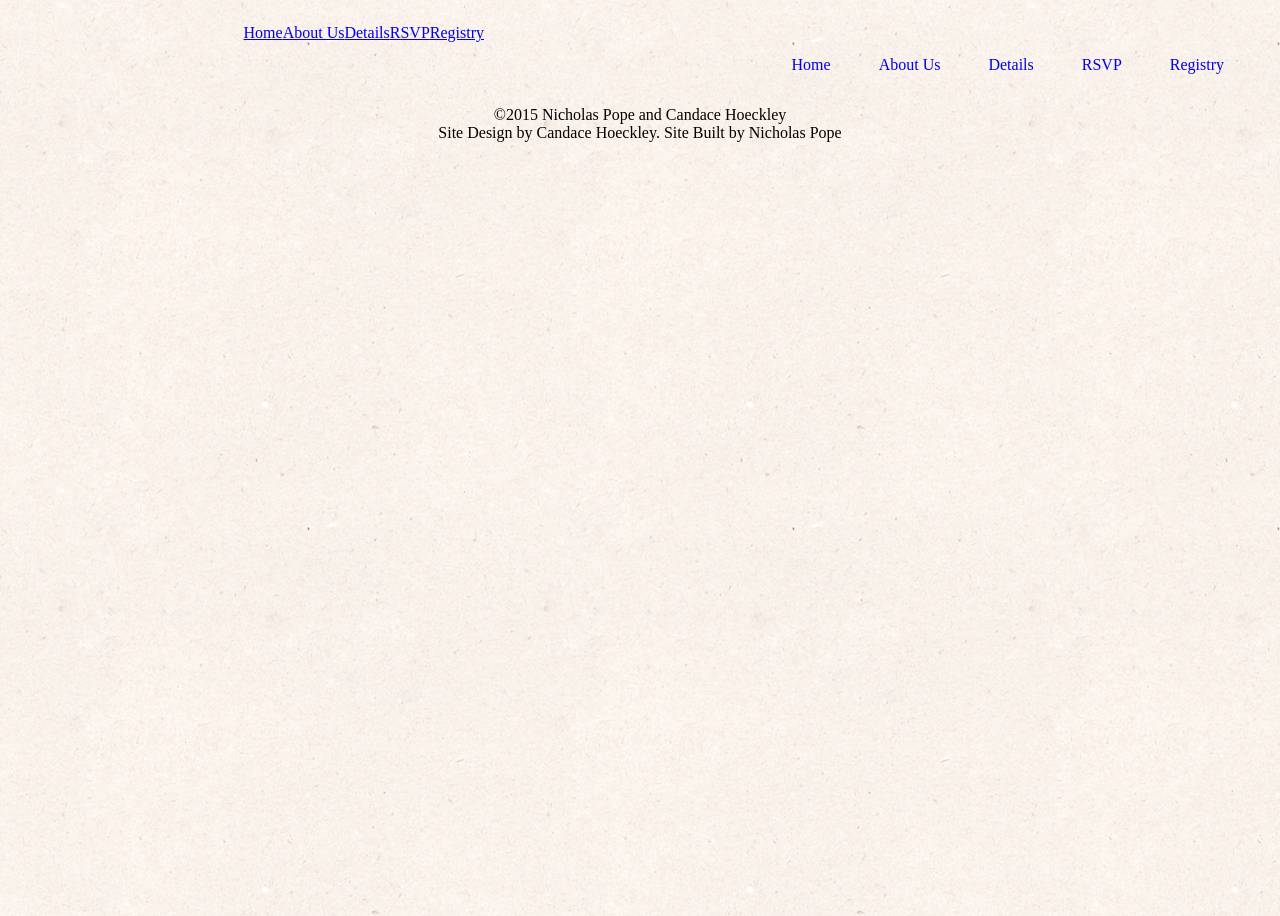
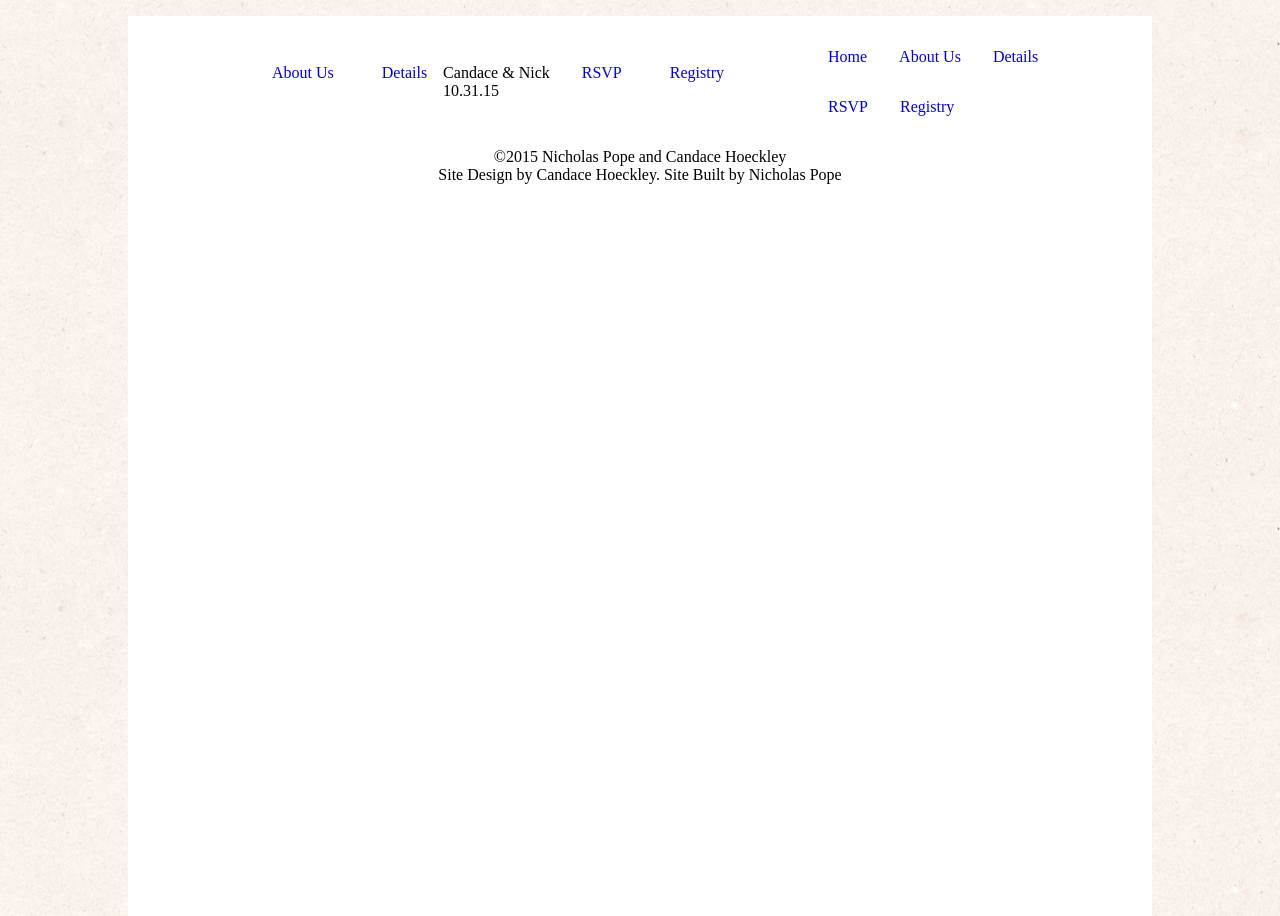
Before and after one commit to pope410211/onelovetorulethemall, a Jekyll site: the page built from index.html, in a window 1280 px wide. Built offline with Jekyll 4.4.1, drawn with Linux system fonts in a browser that asks for light colours.

Commit message:
working on NAV need to start feature branch

```diff
--- a/_includes/header.html
+++ b/_includes/header.html
@@ -2,13 +2,12 @@
 
 <nav>
   <ul class="nav">
-          <li><a class="btn">menu</a>
-              <ul id="hamburger-menu" class="menu">
-                <li><a href="/">Home</a></li>
+              <ul id="menu-1" class="menu">
                 <li><a href="/about">About Us</a></li>
-                <li><a href="/contact">Details</a></li>
-                <li><a href="/portfolio">RSVP</a></li>
-                <li><a href="/resume">Registry</a></li>
+                <li><a href="/details">Details</a></li>
+                <li><p> Candace & Nick <br> 10.31.15</p></li>
+                <li><a href="/rsvp">RSVP</a></li>
+                <li><a href="/registry">Registry</a></li>
               </ul>
           </li>
       </ul>
--- a/_sass/_base.scss
+++ b/_sass/_base.scss
@@ -1,4 +1,10 @@
-body {
+html {
 background-image: url("/assets/images/bg/rice.png");
 
-}
+body {
+max-width: 80%;
+background-color: #fff;
+min-height: 100vh;
+margin: 0 auto;
+  } // end body
+} // end html
--- a/_sass/header_footer.scss
+++ b/_sass/header_footer.scss
@@ -3,25 +3,38 @@
  nav {
 
 
-ul {
-  margin: 0;
-  padding: 0;
+#menu-1 {
+  float: left;
   list-style: none;
-  overflow: hidden;
+
+
+  li {
+
+
+
+  a {
+
+    padding: 1em 1em 0em 2em;
+    text-decoration: none;
+
+
+
+  &:hover {
+    color: red;
+  }
+
+    }
+  }
+}
+#menu-2 {
+  @extend #menu-1;
   float: right;
+}
 
 .menu{
 margin: 2em;
 }
 
-
-
-
-.btn {
-  display: none;
-
-
-}
 
 
 li {
@@ -41,39 +54,8 @@
 
   }
 }
-} // end desktop view
-
-// mobile view
-@media (max-width: $mobile) {
 
 
-  ul{
-    margin: 0 auto;
-    clear: both;
-    display: inline-block;
-
-
-  li {
-    float: none;
-
-  }
-  .btn {
-    display: block;
-
-  }
-  .menu li a {
-      padding: 0px 20px 10px 20px;
-  }
-   .menu {
-      display: none;
-  }
- li:hover .menu {
-      display: block;
-      z-index: 100;
-      position: absolute;
-    }
-  }
-}//end media query
 
 
 }// end nav
@@ -101,8 +83,10 @@
 
         list-style: none;
         float: left;
+        margin: 1em;
 
         a {
+          text-decoration: none;
 
         }
 
```
